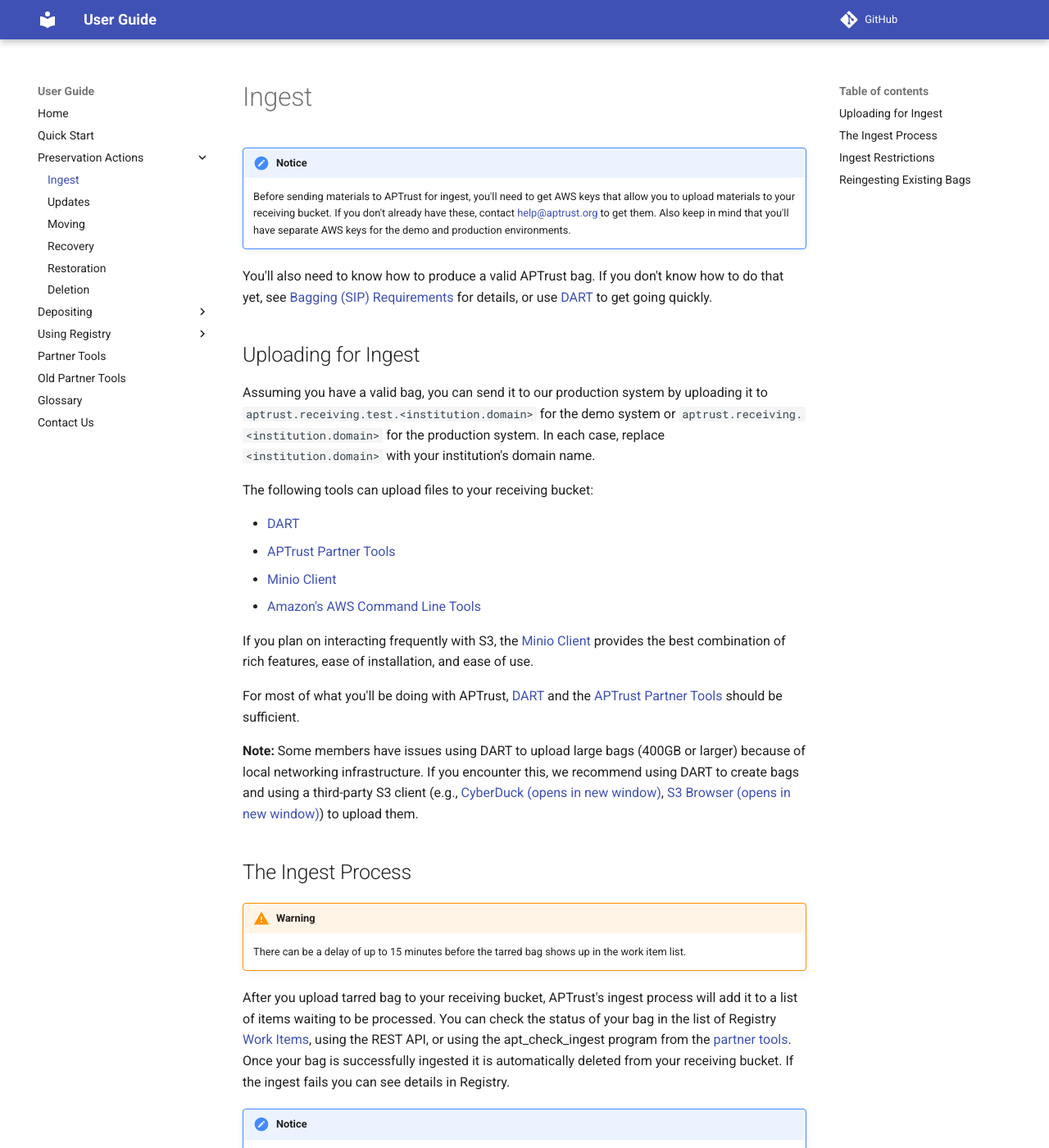
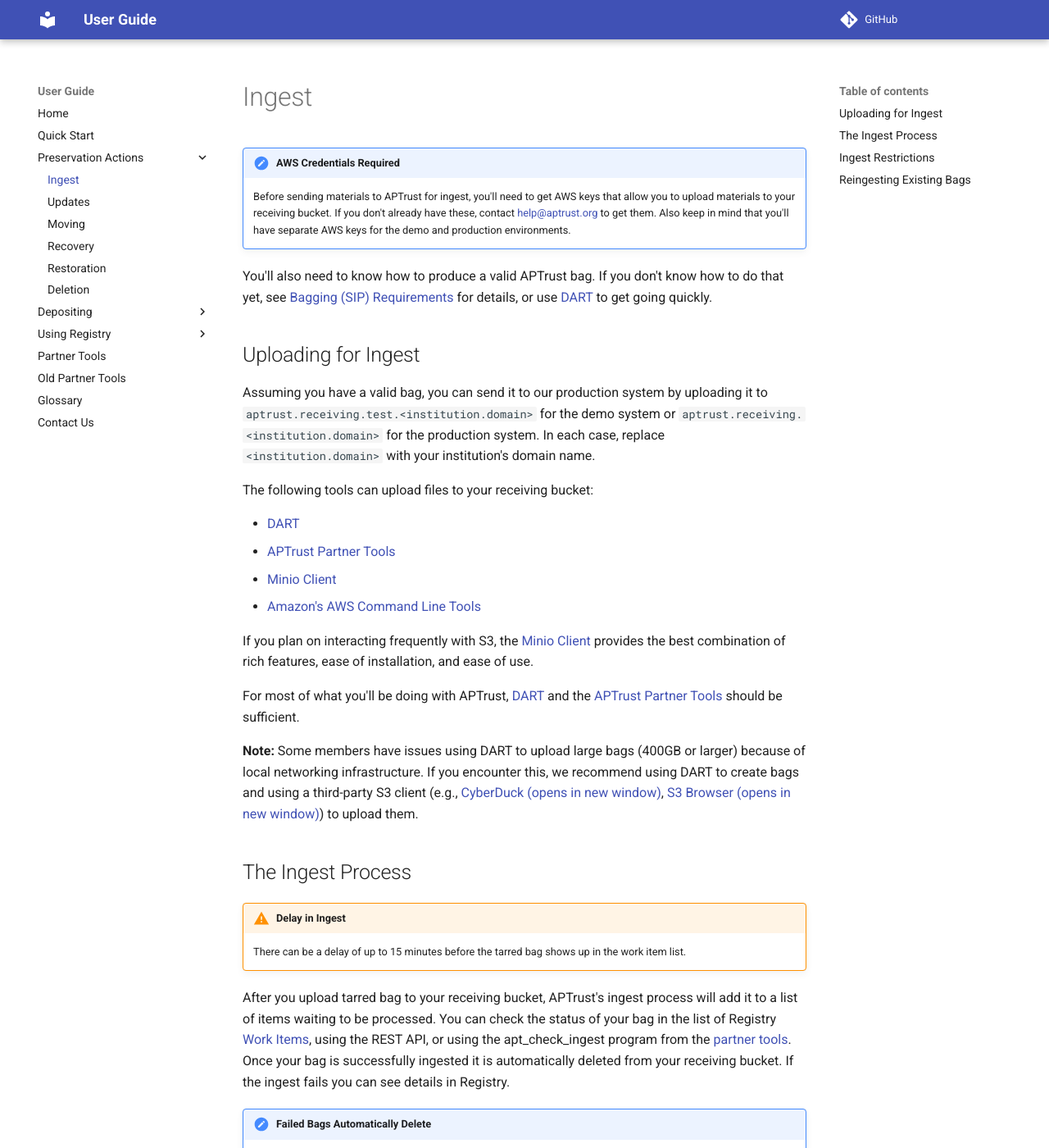
Before and after one commit to APTrust/userguide, an MkDocs documentation site: the page built from docs/preservation/ingest.md, in a window 1280 px wide and 1400 px high. Shown: the whole window at 82% size. Built offline with MkDocs 1.6.1 and Material for MkDocs 9.7.7, drawn with Linux system fonts in a browser that asks for light colours; comment, search, counter and statistics services are not loaded.

Commit message:
Fix type and lables of callouts

```diff
--- a/docs/preservation/ingest.md
+++ b/docs/preservation/ingest.md
@@ -6,7 +6,7 @@
 
 # Ingest
 
-!!! notice AWS Credentials required
+!!! note "AWS Credentials Required"
 	Before sending materials to APTrust for ingest, you'll need to get AWS keys that allow you to upload materials to your receiving bucket. If you don't already have these, contact help@aptrust.org to get them. Also keep in mind that you'll have separate AWS keys for the demo and production environments.
 
 You'll also need to know how to produce a valid APTrust bag. If you don't know how to do that yet, see [Bagging (SIP) Requirements](../depositing/index.md) for details, or use [DART](https://aptrust.github.io/dart-docs/dart2/users/getting_started/) to get going quickly.
@@ -30,12 +30,12 @@
 
 ## The Ingest Process
 
-!!! warning Delay in ingest
+!!! warning "Delay in Ingest"
 	There can be a delay of up to 15 minutes before the tarred bag shows up in the work item list.
 
 After you upload tarred bag to your receiving bucket, APTrust's ingest process will add it to a list of items waiting to be processed.  You can check the status of your bag in the list of Registry [Work Items](../registry/work_items.md), using the REST API, or using the apt_check_ingest program from the [partner tools](../partner_tools.md). Once your bag is successfully ingested it is automatically deleted from your receiving bucket. If the ingest fails you can see details in Registry.
 
-!!! notice
+!!! note "Failed Bags Automatically Delete"
 	Failed bags stay in your receiving bucket for 30 or 60 days (demo or production) for your review. After that period the bag is automatically deleted.
 
 [![Ingest process on the backend](../img/ingest_userguide_accessible.png)](../img/ingest_userguide_accessible.png)
```
